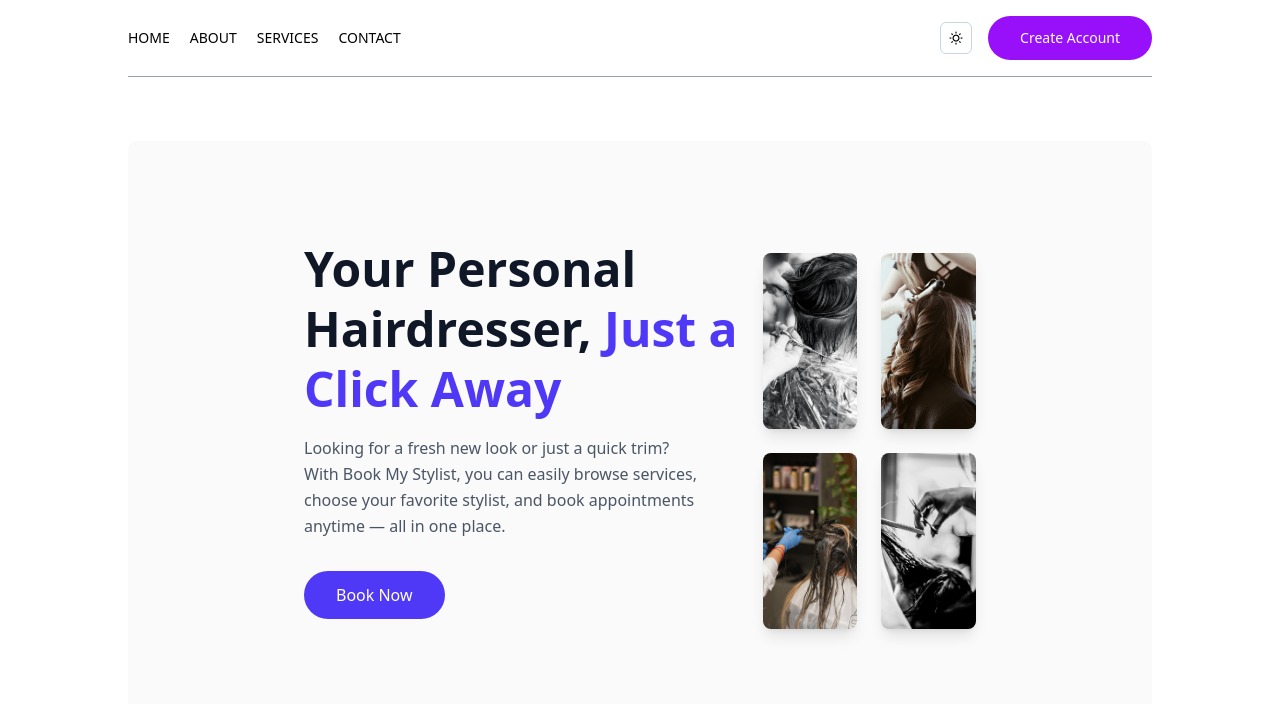
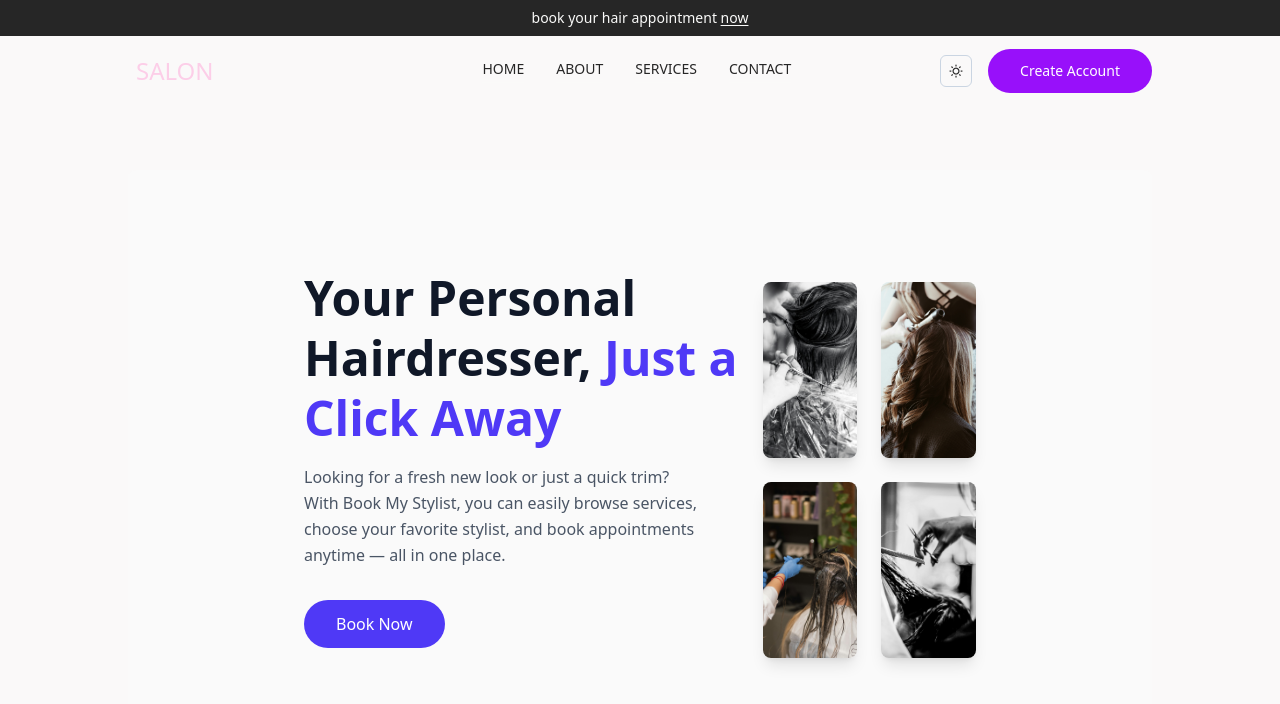
Before and after one commit to judithTamino/BookMyStylist, a React (Vite) app in the folder frontend/: page / in a window 1280 px wide. Shown: the top 704 px of the page. Built offline with nearby package versions, Linux system fonts and the light colour scheme.

Commit message:
working on color pallete

```diff
--- a/frontend/src/App.tsx
+++ b/frontend/src/App.tsx
@@ -7,8 +7,8 @@ function App() {
   return (
     <ThemeProvider>
       <AuthProvider>
+        <Navbar />
         <div className='mx-4 sm:mx-[10%]'>
-          <Navbar />
           <AppRoute />
         </div>
       </AuthProvider>
--- a/frontend/src/components/Navbar/DesktopNavbar.tsx
+++ b/frontend/src/components/Navbar/DesktopNavbar.tsx
@@ -7,12 +7,11 @@ interface DesktopNavbarProps {
 
 const DesktopNavbar: FunctionComponent<DesktopNavbarProps> = ({ navLinks }) => {
   return (
-    <ul className='hidden md:flex items-start gap-5 font-medium'>
+    <ul className='hidden md:flex items-center space-x-8 md:pl-28'>
       {navLinks.map(({ name, path }) => (
-        <li key={name}>
+        <li key={name} className='border-b-4 border-double border-stone-50 dark:border-neutral-800 hover:border-pink-200 dark:hover:border-t-pink-300'>
           <NavLink to={path} className='py-1'>
             {name}
-            <hr className='border-none outline-none h-0.5 bg-purple-500 w-3/5 m-auto hidden' />
           </NavLink>
         </li>
       ))}
--- a/frontend/src/components/Navbar/MobileNavbar.tsx
+++ b/frontend/src/components/Navbar/MobileNavbar.tsx
@@ -14,16 +14,19 @@ const MobileNavbar: FunctionComponent<MobileNavbarProps> = ({
     <div
       className={`${
         open ? 'flex' : 'hidden'
-      } absolute top-[60px] left-0 w-full bg-white dark:bg-gray-800 shadow-md py-4 flex-col items-start gap-2 px-5 text-sm md:hidden z-40`}
+      } absolute top-[60px] left-0 w-full dark:bg-neutral-800 shadow-xs py-4 flex-col items-start gap-2 px-5 text-sm md:hidden z-40`}
     >
       {navLinks.map(({ name, path }) => (
-        <NavLink to={path} className='py-1'>
+        <NavLink
+          to={path}
+          className='py-1 dark:text-stone-50 border-b-4 border-double border-stone-50 dark:border-neutral-800 hover:border-pink-200 dark:hover:border-t-pink-300'
+        >
           {name}
           <hr className='border-none outline-none h-0.5 bg-purple-500 w-3/5 m-auto hidden' />
         </NavLink>
       ))}
 
-      <button className='bg-purple-600 text-white px-8 py-3 mt-20 rounded-full font-normal md:block cursor-pointer'>
+      <button className='bg-pink-200 text-neutral-800 px-8 py-3 mt-20 rounded-full font-normal md:block cursor-pointer'>
         Create Account
       </button>
     </div>
--- a/frontend/src/components/Navbar/Navbar.tsx
+++ b/frontend/src/components/Navbar/Navbar.tsx
@@ -1,6 +1,11 @@
 import { useState, type FunctionComponent } from 'react';
+import { NavLink, useNavigate } from 'react-router-dom';
+
+// context
 import { useAuth } from '../../context/AuthContext';
 import { useTheme } from '../../context/ThemeContext';
+
+// components
 import DesktopNavbar from './DesktopNavbar';
 import MobileNavbar from './MobileNavbar';
 import ProfileDropdown from './ProfileDropdown';
@@ -18,13 +23,32 @@ const Navbar: FunctionComponent<NavbarProps> = () => {
   const { token } = useAuth();
   const { theme, changeTheme } = useTheme();
   const [open, setOpen] = useState<boolean>(false);
+  const navigate = useNavigate();
 
   const toggleMenu = () => {
     setOpen((prev) => !prev);
   };
 
   return (
-    <nav className='flex items-center justify-end md:justify-between text-sm py-4 mb-5 border-b border-gray-400 '>
+    <div className='text-sm text-stone-50 dark:text-neutral-800 w-full cursor-pointer'>
+      <div
+        onClick={() => navigate('/book-appointment')}
+        className='text-center font-medium py-2 bg-neutral-800 dark:bg-stone-50'
+      >
+        <p>
+          book your hair appointment{' '}
+          <span className='underline underline-offset-2'>now</span>
+        </p>
+      </div>
+
+      <nav className='relative h-[70px] flex items-center justify-between px-6 md:px-16 lg:px-24 xl:px-32 py-4 text-neutral-800 transition-all'>
+        <NavLink
+          to='/'
+          className='p-2 text-2xl hover:text-pink-300 dark:hover:text-pink-400 text-pink-200 dark:text-pink-300 transition-all transition-discrete'
+        >
+          SALON
+        </NavLink>
+
         <DesktopNavbar navLinks={navLinks} />
         <MobileNavbar open={open} navLinks={navLinks} />
 
@@ -59,6 +83,12 @@ const Navbar: FunctionComponent<NavbarProps> = () => {
           </button>
         </div>
       </nav>
+    </div>
+    // <nav className='flex items-center justify-end md:justify-between text-sm py-4 mb-5 border-b border-stone-200 '>
+    //   <DesktopNavbar navLinks={navLinks} />
+    //   <MobileNavbar open={open} navLinks={navLinks} />
+
+    // </nav>
   );
 };
 
--- a/frontend/src/index.css
+++ b/frontend/src/index.css
@@ -6,7 +6,12 @@
 
 @custom-variant dark (&:where(.dark, .dark *));
 
+html {
+  color: hsl(0, 0%, 15%, .87);
+  background-color: hsl(0, 11%, 98%);
+}
+
 html.dark {
-  color: rgba(255, 255, 255, 0.87);
-  background-color: #242424;
+  color: hsl(0, 11%, 98%, .87);
+  background-color: hsl(0, 0%, 15%);
 }
```
Lines whose indentation alone changed are shown as unchanged.
